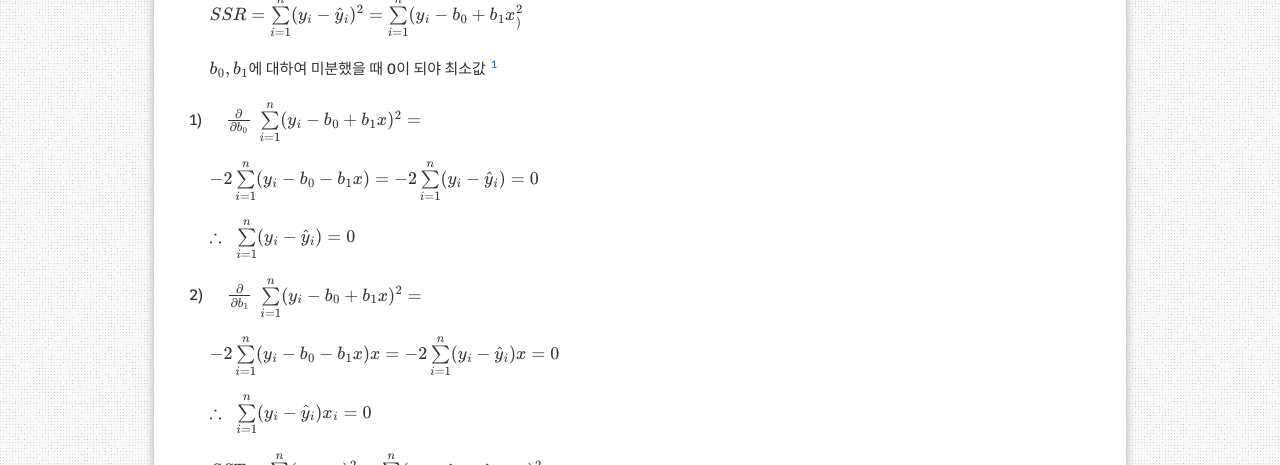
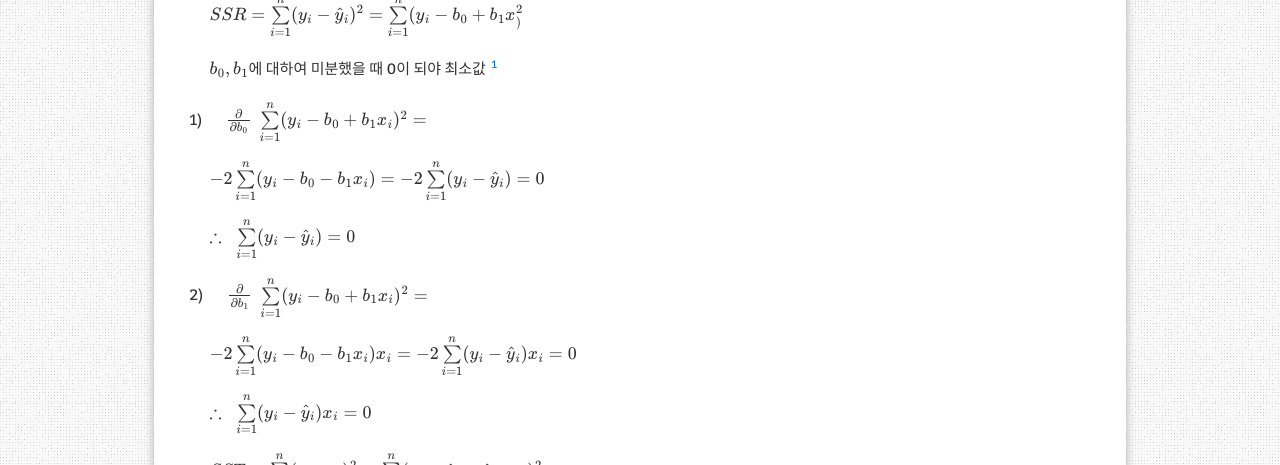
Before and after one commit to aristohyun/aristohyun.github.io, a Jekyll site: the page built from _posts/2021-06-25-Linear-Regression.md, in a window 1280 px wide and 900 px high, scrolled down 2443 px. Shown: the part 154-619 px from the top of the window. Built offline with Jekyll 4.4.1, drawn with Linux system fonts in a browser that asks for light colours; formulas are drawn with MathJax 3; comment, search, counter and statistics services are not loaded.

```diff
--- a/_posts/2021-06-25-Linear-Regression.md
+++ b/_posts/2021-06-25-Linear-Regression.md
@@ -77,15 +77,15 @@ $ \;\;\;\; SSR = \sum\limits_ {i=1}^{n}(y_ i - \hat{y}_ i)^2 = \sum\limits_ {i=1
 
 $ \;\;\;\; b_ 0, b_ 1 $에 대하여 미분했을 때 0이 되야 최소값 [^1]
 
- 1) $\;\;\;\; \frac{\partial }{\partial b_ 0} \; \sum\limits_ {i=1}^{n}(y_ i - b_0 + b_1 x)^2 = $
+ 1) $\;\;\;\; \frac{\partial }{\partial b_ 0} \; \sum\limits_ {i=1}^{n}(y_ i - b_0 + b_1 x_ i)^2 = $
 
-$\;\;\;\; -2 \sum\limits_ {i=1}^{n} (y_ i - b_0 - b_1 x)  = -2 \sum\limits_ {i=1}^{n} (y_ i - \hat{y}_ i) = 0 $
+$\;\;\;\; -2 \sum\limits_ {i=1}^{n} (y_ i - b_0 - b_1 x_ i)  = -2 \sum\limits_ {i=1}^{n} (y_ i - \hat{y}_ i) = 0 $
 
 $\;\;\;\;   \therefore \;\; \sum\limits_ {i=1}^{n} (y_ i - \hat{y}_ i) = 0  $
 
- 2)  $\;\;\;\; \frac{\partial }{\partial b_ 1} \; \sum\limits_ {i=1}^{n}(y_ i - b_0 + b_1 x)^2 = $
+ 2)  $\;\;\;\; \frac{\partial }{\partial b_ 1} \; \sum\limits_ {i=1}^{n}(y_ i - b_0 + b_1 x_ i)^2 = $
 
-$\;\;\;\; -2 \sum\limits_ {i=1}^{n} (y_ i - b_0 - b_1 x) x  = -2 \sum\limits_ {i=1}^{n} (y_ i - \hat{y}_ i) x = 0 $
+$\;\;\;\; -2 \sum\limits_ {i=1}^{n} (y_ i - b_0 - b_1 x_ i) x_ i  = -2 \sum\limits_ {i=1}^{n} (y_ i - \hat{y}_ i) x_ i = 0 $
 
 $\;\;\;\;  \therefore \;\; \sum\limits_ {i=1}^{n} (y_ i - \hat{y}_ i) x_ i = 0  $
 
```
